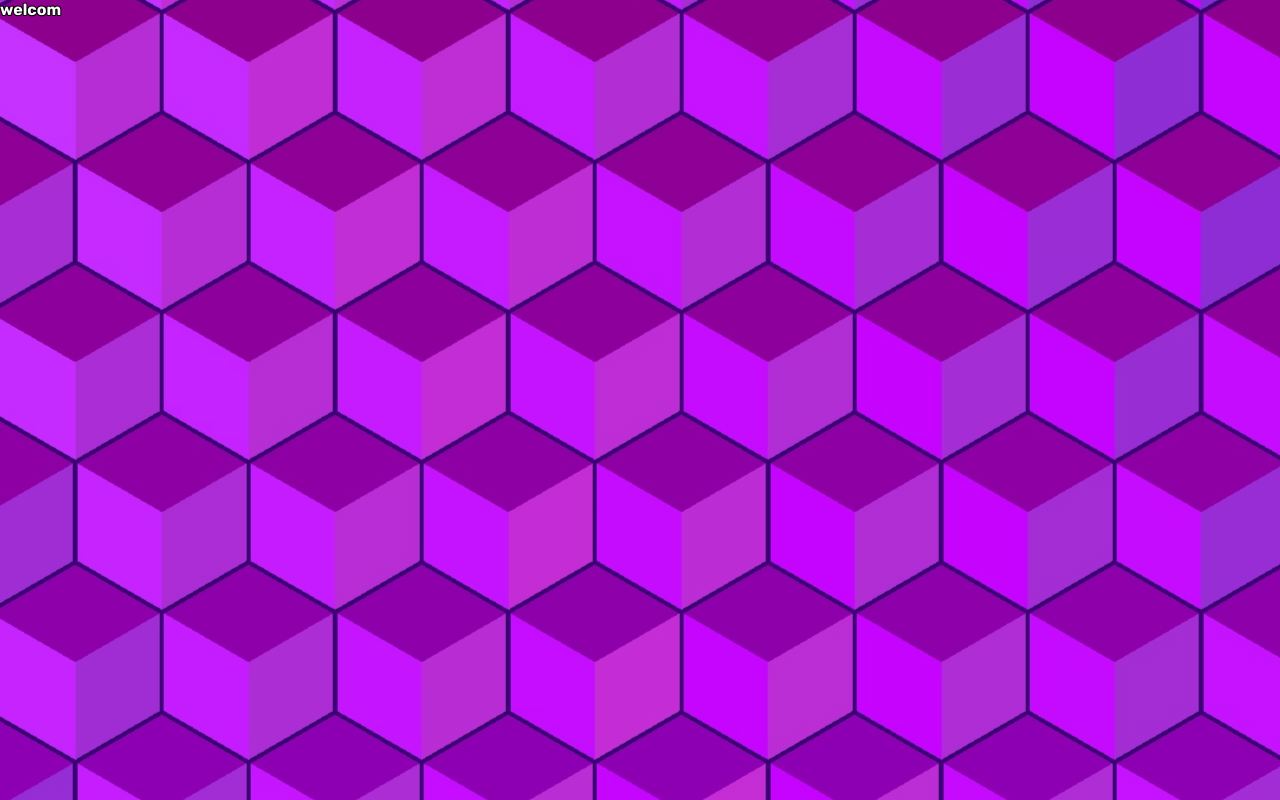
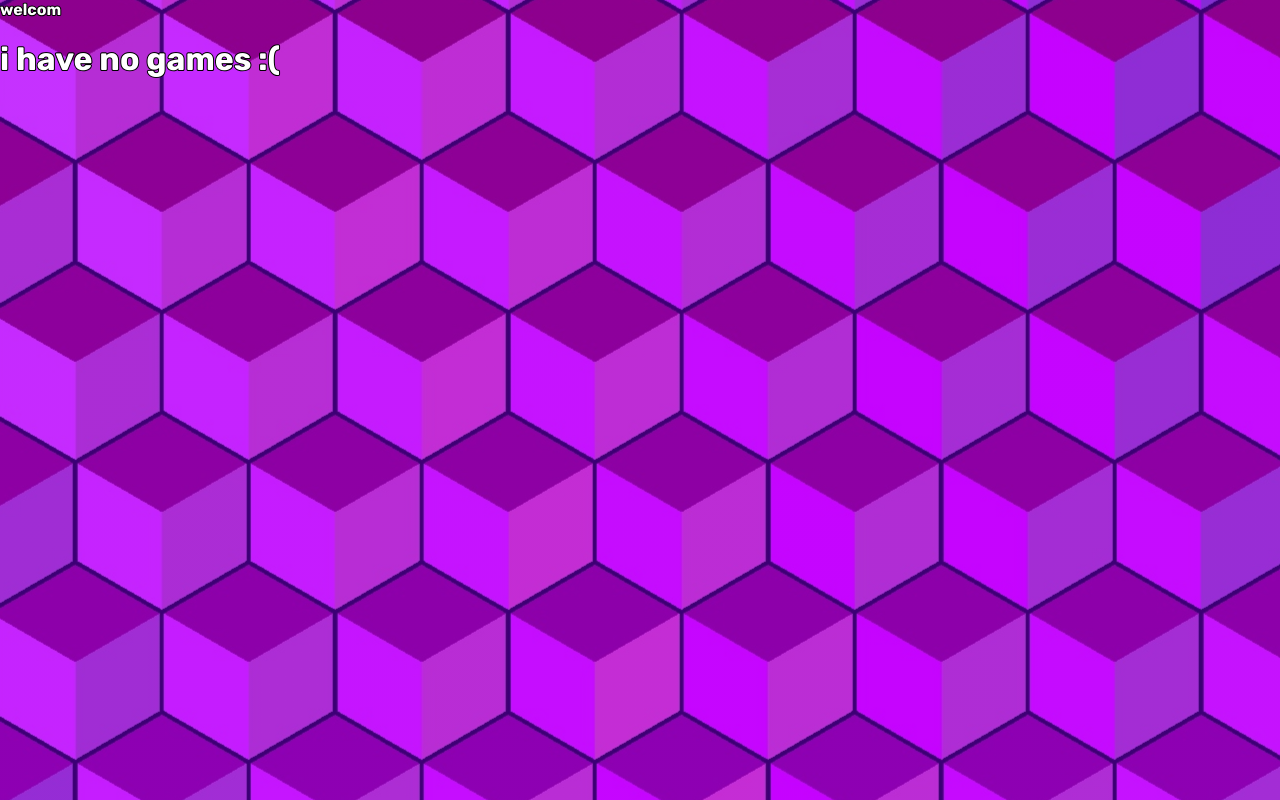
Before and after one commit to PurplebiFNF/games, a plain HTML site: page index.html in a window 1280 px wide. Drawn offline with Linux system fonts and the light colour scheme.

Commit message:
Update welcome message in index.html

```diff
--- a/index.html
+++ b/index.html
@@ -45,6 +45,6 @@
   </style>
 </head>
 <body>
-  <b>welcom</b><br><h1></h1></h1>
+  <b>welcom</b><br><h1>i have no games :(</h1>
 </body>
 </html>
```
